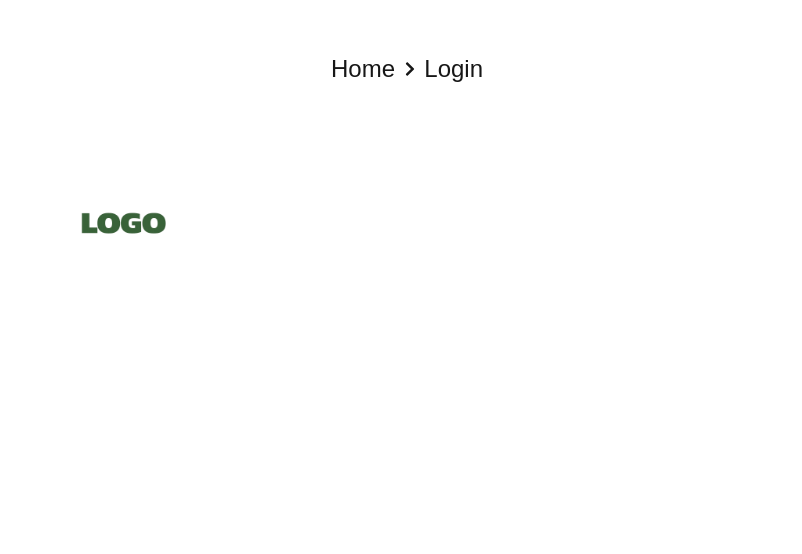
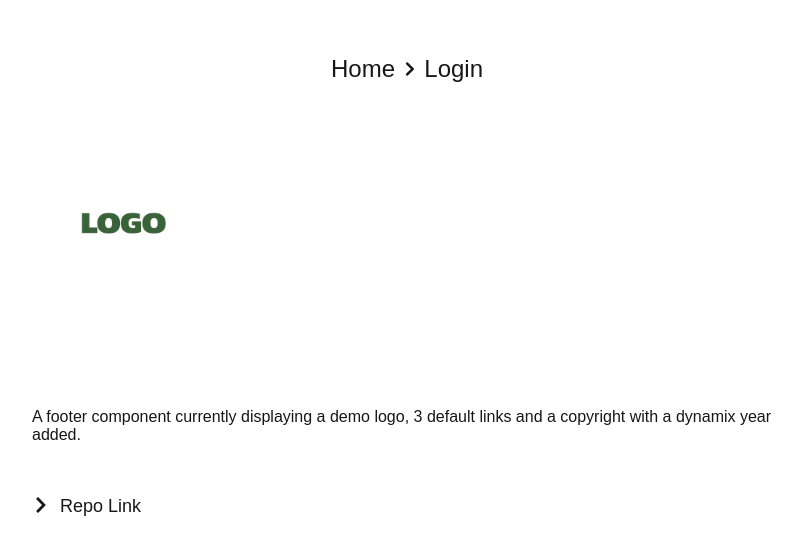
Before and after one commit to carledwardm/react-component-library, a Next.js app: page /footer in a window 1280 px wide. Shown: the part 102-656 px from the top of the page, without its empty margins (233-1035 px from the left). Built offline with nearby package versions, Linux system fonts and the light colour scheme.

Commit message:
Link all description text and repo links to css variables

```diff
--- a/app/buttons/Buttons.module.scss
+++ b/app/buttons/Buttons.module.scss
@@ -28,6 +28,7 @@
 }
 
 .pageTitle {
+    color: var(--foreground);
     font-family: sans-serif;
     font-size: 32px;
     text-align: left;
@@ -68,7 +69,7 @@
 
 
 .descriptionText {
-    color: white;
+    color: var(--foreground);
     font-size: 16px;
     text-align: left;
 }
@@ -83,7 +84,7 @@
     font-size: 18px;
     text-align: left;
     width: 100%;
-    color: white;
+    color: var(--foreground);
     transition: 0.2s ease-in-out;
 
     &:hover {
@@ -98,6 +99,7 @@
 }
 
 .componentTitle {
+    color: var(--foreground);
     font-family: sans-serif;
     font-size: 20px;
     text-align: left;
@@ -106,7 +108,7 @@
 
 .divider {
     width: 100%;
-    border: 1px solid rgb(90, 90, 90);
+    border: 1px solid var(--divider);
     margin: 25px 0;
 }
 
--- a/app/footer/Footer.module.scss
+++ b/app/footer/Footer.module.scss
@@ -29,7 +29,7 @@
 }
 
 .descriptionText {
-    color: white;
+    color: var(--foreground);
     font-size: 16px;
     text-align: left;
 }
@@ -44,7 +44,7 @@
     font-size: 18px;
     text-align: left;
     width: 100%;
-    color: white;
+    color: var(--foreground);
     transition: 0.2s ease-in-out;
 
     &:hover {
--- a/app/globals.css
+++ b/app/globals.css
@@ -2,6 +2,7 @@
   --background: #ffffff;
   --foreground: #171717;
   --component-display: #222222;
+  --divider: #5a5a5a;
 }
 
 @media (prefers-color-scheme: dark) {
--- a/app/header/Header.module.scss
+++ b/app/header/Header.module.scss
@@ -29,7 +29,7 @@
 }
 
 .descriptionText {
-    color: white;
+    color: var(--foreground);
     font-size: 16px;
     text-align: left;
 }
@@ -44,7 +44,7 @@
     font-size: 18px;
     text-align: left;
     width: 100%;
-    color: white;
+    color: var(--foreground);
     transition: 0.2s ease-in-out;
 
     &:hover {
--- a/app/login/Login.module.scss
+++ b/app/login/Login.module.scss
@@ -29,7 +29,7 @@
 }
 
 .descriptionText {
-    color: white;
+    color: var(--foreground);
     font-size: 16px;
     text-align: left;
 }
@@ -44,7 +44,7 @@
     font-size: 18px;
     text-align: left;
     width: 100%;
-    color: white;
+    color: var(--foreground);
     transition: 0.2s ease-in-out;
 
     &:hover {
--- a/app/signup/Signup.module.scss
+++ b/app/signup/Signup.module.scss
@@ -32,7 +32,7 @@
 }
 
 .descriptionText {
-    color: white;
+    color: var(--foreground);
     font-size: 16px;
     text-align: left;
 }
@@ -47,7 +47,7 @@
     font-size: 18px;
     text-align: left;
     width: 100%;
-    color: white;
+    color: var(--foreground);
     transition: 0.2s ease-in-out;
 
     &:hover {
--- a/app/toast/Toast.module.scss
+++ b/app/toast/Toast.module.scss
@@ -30,7 +30,7 @@
 }
 
 .descriptionText {
-    color: white;
+    color: var(--foreground);
     font-size: 16px;
     text-align: left;
 }
@@ -45,7 +45,7 @@
     font-size: 18px;
     text-align: left;
     width: 100%;
-    color: white;
+    color: var(--foreground);
     transition: 0.2s ease-in-out;
 
     &:hover {
```
